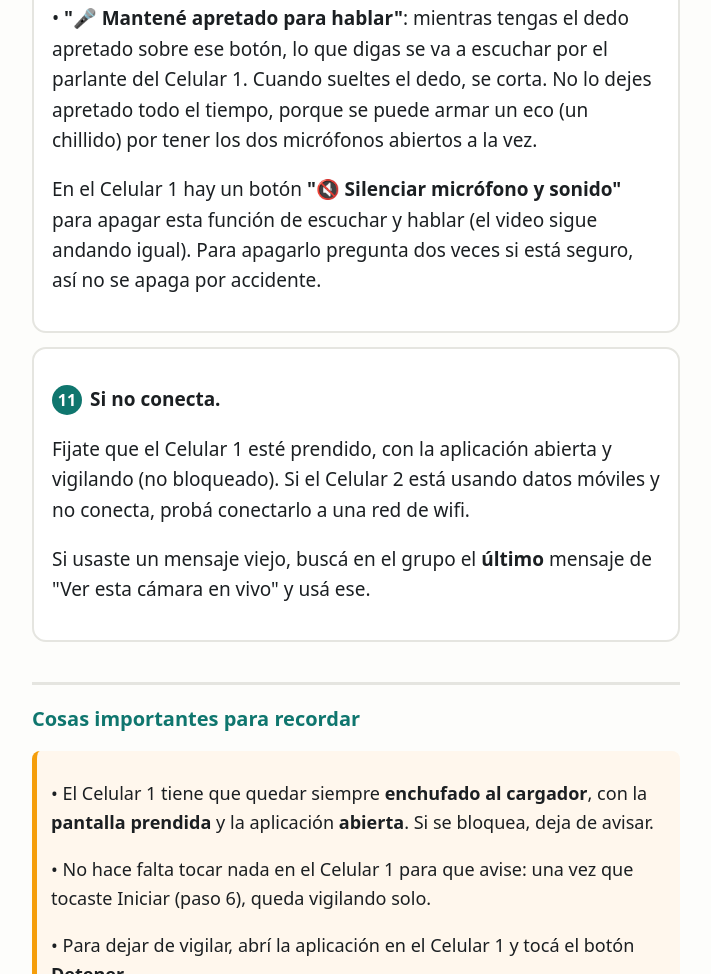
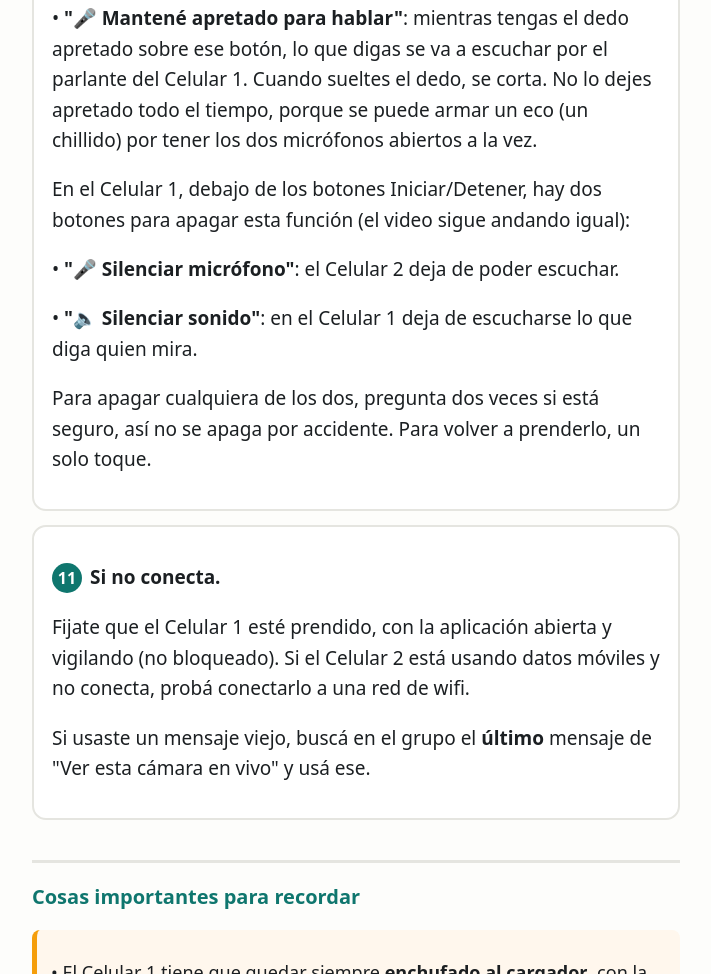
Before and after one commit to aleortizcorrea22-ops/detec-mov, a website: page docs/manual.html in a window 1280 px wide. Shown: the part 5168-6142 px from the top of the page, without its empty margins (284-995 px from the left). Drawn offline with Linux system fonts and the light colour scheme.

Commit message:
Actualizar el manual con los dos botones separados de audio
Co-Authored-By: Claude Sonnet 5 <noreply@anthropic.com>
Claude-Session: https://claude.ai/code/session_01D4n1MyccC3Zb1TEniqV7UE

```diff
--- a/docs/manual.html
+++ b/docs/manual.html
@@ -119,7 +119,10 @@ Esta hoja te explica, paso a paso, cómo poner en funcionamiento un sistema que
   <p>Abajo de la imagen hay dos botones:</p>
   <p>• <b>"🔊 Activar sonido"</b>: tocalo una vez para empezar a escuchar lo que pasa donde está el Celular 1. La primera vez puede pedir permiso para "usar el micrófono": decile que sí (lo necesita para que, si querés, puedas hablar).</p>
   <p>• <b>"🎤 Mantené apretado para hablar"</b>: mientras tengas el dedo apretado sobre ese botón, lo que digas se va a escuchar por el parlante del Celular 1. Cuando sueltes el dedo, se corta. No lo dejes apretado todo el tiempo, porque se puede armar un eco (un chillido) por tener los dos micrófonos abiertos a la vez.</p>
-  <p>En el Celular 1 hay un botón <b>"🔇 Silenciar micrófono y sonido"</b> para apagar esta función de escuchar y hablar (el video sigue andando igual). Para apagarlo pregunta dos veces si está seguro, así no se apaga por accidente.</p>
+  <p>En el Celular 1, debajo de los botones Iniciar/Detener, hay dos botones para apagar esta función (el video sigue andando igual):</p>
+  <p>• <b>"🎤 Silenciar micrófono"</b>: el Celular 2 deja de poder escuchar.</p>
+  <p>• <b>"🔈 Silenciar sonido"</b>: en el Celular 1 deja de escucharse lo que diga quien mira.</p>
+  <p>Para apagar cualquiera de los dos, pregunta dos veces si está seguro, así no se apaga por accidente. Para volver a prenderlo, un solo toque.</p>
 </div>
 
 <div class="paso">
```
